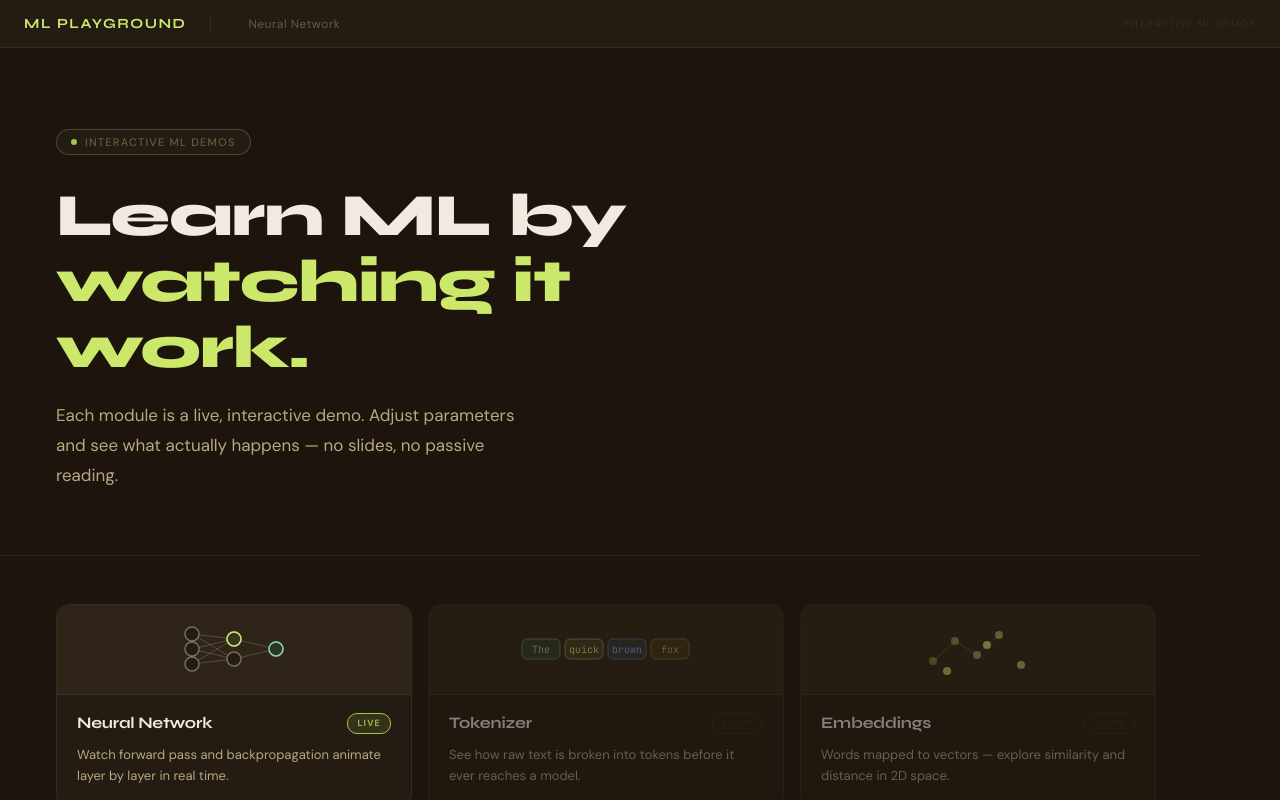
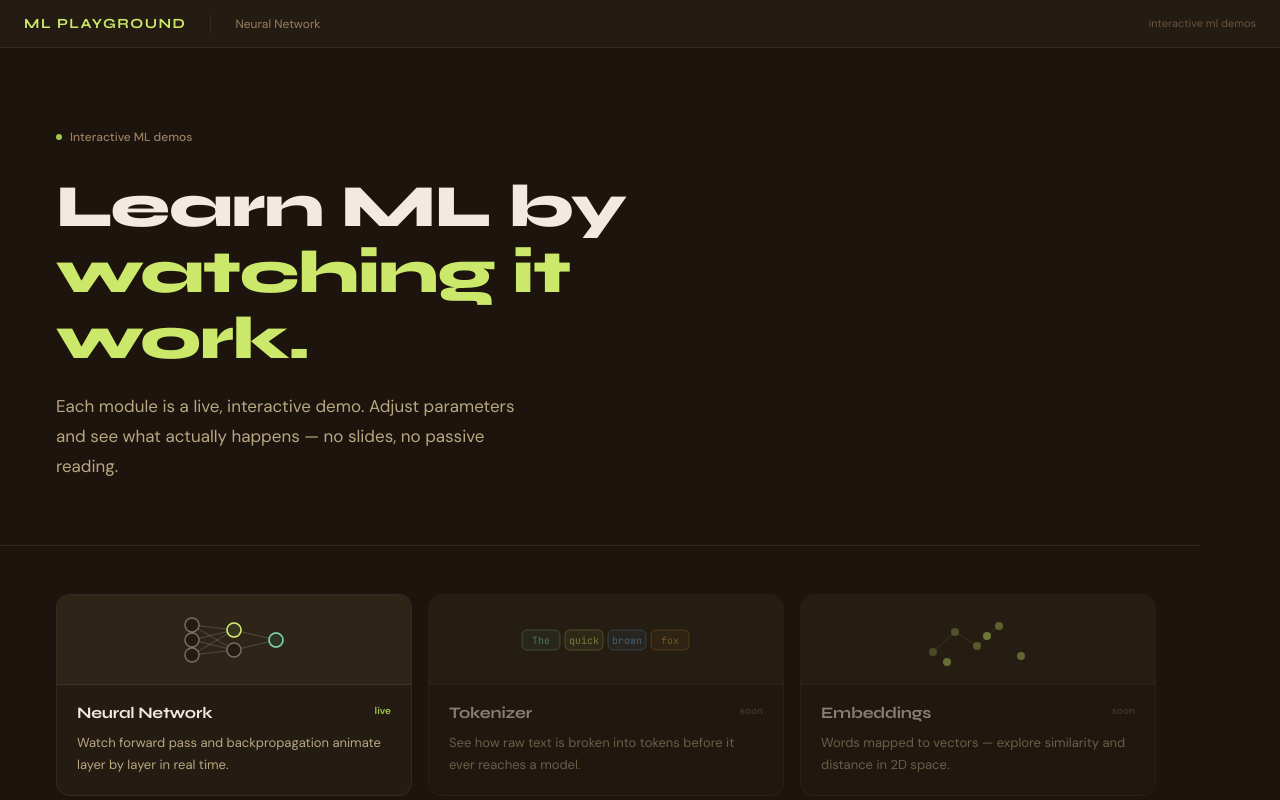
Before and after one commit to Biruk-gebru/nn-sim, a React (Vite) app: page / in a window 1280 px wide. Built offline with nearby package versions, Linux system fonts and the light colour scheme.

Commit message:
style(ui): remove ai telltale patterns — drop caps/letterSpacing, pill borders, js hover

```diff
--- a/src/components/Inspector/ComputationTree.tsx
+++ b/src/components/Inspector/ComputationTree.tsx
@@ -38,8 +38,8 @@ export function ComputationTree({ trace, act }: Props) {
 
   return (
     <div style={{ display: 'flex', flexDirection: 'column', gap: 0 }}>
-      <div style={{ fontSize: 10, color: 'var(--text-dim)', letterSpacing: 1, marginBottom: 10 }}>
-        COMPUTATION BREAKDOWN
+      <div style={{ fontSize: 11, color: 'var(--text-dim)', marginBottom: 10 }}>
+        computation breakdown
       </div>
 
       <div style={{ display: 'flex', flexDirection: 'column', gap: 8 }}>
--- a/src/components/Inspector/NeuronDetail.tsx
+++ b/src/components/Inspector/NeuronDetail.tsx
@@ -17,19 +17,15 @@ export function NeuronDetail() {
   return (
     <div style={{ display: 'flex', flexDirection: 'column', gap: 18 }}>
       <div style={{ display: 'flex', alignItems: 'center', gap: 10, flexWrap: 'wrap' }}>
-        <div style={{
-          background: 'var(--accent-dim)',
-          border: '1px solid var(--accent)',
-          borderRadius: 5,
-          padding: '3px 10px',
-          fontSize: 11,
-          color: 'var(--accent)',
-          letterSpacing: 0.5,
+        <span style={{
+          fontSize: 12, color: 'var(--accent)',
+          fontWeight: 700, letterSpacing: 0.5,
+          fontFamily: 'var(--font-mono)',
         }}>
           {act?.name ?? 'Linear'}
-        </div>
+        </span>
         <span style={{ fontSize: 11, color: 'var(--text-dim)' }}>
-          {isOutput ? 'Output' : 'Hidden'} L{layer}·N{neuron + 1}
+          {isOutput ? 'Output' : 'Hidden'} · L{layer} N{neuron + 1}
         </span>
       </div>
 
@@ -50,8 +46,8 @@ export function NeuronDetail() {
       <div style={{ height: 1, background: 'var(--border)' }} />
 
       <div>
-        <div style={{ fontSize: 10, color: 'var(--text-dim)', marginBottom: 8, letterSpacing: 1 }}>
-          OUTPUT ACTIVATION · EPOCH HISTORY
+        <div style={{ fontSize: 11, color: 'var(--text-dim)', marginBottom: 8 }}>
+          activation history
         </div>
         <ValueSparkline values={activationHistory} />
         <div style={{ display: 'flex', justifyContent: 'space-between', marginTop: 4 }}>
--- a/src/components/Layout/Nav.tsx
+++ b/src/components/Layout/Nav.tsx
@@ -37,23 +37,19 @@ export function Nav() {
 
       <div style={{ width: 1, height: 20, background: 'var(--border-mid)', opacity: 0.4 }} />
 
-      <div style={{ display: 'flex', gap: 4 }}>
+      <div style={{ display: 'flex', gap: 8 }}>
         {MODULES.map(({ path, label }) => {
           const active = location.pathname === path;
           return (
             <Link
               key={path}
               to={path}
+              className="nav-link"
               style={{
                 color: active ? 'var(--accent)' : 'var(--text-dim)',
                 textDecoration: 'none',
                 fontSize: 12,
-                padding: '4px 12px',
-                borderRadius: 5,
-                background: active ? 'var(--accent-dim)' : 'transparent',
-                border: `1px solid ${active ? 'var(--accent)' : 'transparent'}`,
-                transition: 'all 0.15s',
-                letterSpacing: 0.5,
+                fontWeight: active ? 600 : 400,
               }}
             >
               {label}
@@ -62,8 +58,8 @@ export function Nav() {
         })}
       </div>
 
-      <div style={{ marginLeft: 'auto', fontSize: 10, color: 'var(--text-faint)', letterSpacing: 1 }}>
-        INTERACTIVE ML DEMOS
+      <div style={{ marginLeft: 'auto', fontSize: 11, color: 'var(--text-faint)' }}>
+        interactive ml demos
       </div>
     </nav>
   );
--- a/src/components/LossChart/LossChart.tsx
+++ b/src/components/LossChart/LossChart.tsx
@@ -33,7 +33,7 @@ export function LossChart() {
   return (
     <div style={{ padding: '6px 0' }}>
       <div style={{ display: 'flex', justifyContent: 'space-between', alignItems: 'center', marginBottom: 6 }}>
-        <span style={{ fontSize: 10, color: 'var(--text-dim)', letterSpacing: 1 }}>LOSS</span>
+        <span style={{ fontSize: 11, color: 'var(--text-dim)' }}>loss</span>
         <span style={{ fontSize: 12, color: 'var(--orange)', fontFamily: 'var(--font-mono)' }}>
           {currentLoss.toFixed(5)}
         </span>
--- a/src/components/NetworkGraph/NetworkGraph.tsx
+++ b/src/components/NetworkGraph/NetworkGraph.tsx
@@ -256,16 +256,7 @@ function CanvasBtn({ onClick, children, title }: { onClick: () => void; children
     <button
       onClick={onClick}
       title={title}
-      onMouseEnter={(e) => {
-        const el = e.currentTarget as HTMLElement;
-        el.style.color = 'var(--accent)';
-        el.style.borderColor = 'var(--accent)';
-      }}
-      onMouseLeave={(e) => {
-        const el = e.currentTarget as HTMLElement;
-        el.style.color = 'var(--text-dim)';
-        el.style.borderColor = 'var(--border-mid)';
-      }}
+      className="canvas-btn"
       style={{
         background: 'var(--surface)',
         border: '1px solid var(--border-mid)',
--- a/src/components/PredictionTable/PredictionTable.tsx
+++ b/src/components/PredictionTable/PredictionTable.tsx
@@ -17,10 +17,10 @@ export function PredictionTable() {
   return (
     <div>
       <div style={{
-        fontSize: 10, color: 'var(--text-dim)', marginBottom: 8, letterSpacing: 1,
+        fontSize: 11, color: 'var(--text-dim)', marginBottom: 8,
         display: 'flex', justifyContent: 'space-between', alignItems: 'center',
       }}>
-        <span>PREDICTIONS</span>
+        <span style={{ fontSize: 11 }}>predictions</span>
         {allCorrect && <span style={{ color: 'var(--green)' }}>ALL ✓</span>}
       </div>
       <table style={{ width: '100%', borderCollapse: 'collapse', fontSize: 12 }}>
--- a/src/index.css
+++ b/src/index.css
@@ -17,8 +17,8 @@
   /* Text — warm cream scale */
   --text:         #f2e9e1;
   --text-mid:     #b8a882;
-  --text-dim:     #6a5840;
-  --text-faint:   #3a2a1a;
+  --text-dim:     #9a7e60;
+  --text-faint:   #6a5440;
 
   /* Accent — lime (palette hero) */
   --accent:       #cbe86b;
@@ -61,3 +61,17 @@ body {
 ::-webkit-scrollbar { width: 6px; }
 ::-webkit-scrollbar-track { background: var(--bg); }
 ::-webkit-scrollbar-thumb { background: var(--border-mid); border-radius: 3px; }
+
+/* CSS hover — replaces JS onMouseEnter/onMouseLeave handlers */
+.module-card {
+  transition: border-color 0.2s, box-shadow 0.18s, transform 0.18s;
+}
+.module-card:hover {
+  border-color: var(--accent);
+  box-shadow: 0 6px 24px rgba(203, 232, 107, 0.07);
+  transform: translateY(-2px);
+}
+.ctrl-btn:hover:not(:disabled) { background: var(--accent-dim) !important; }
+.canvas-btn:hover { color: var(--accent) !important; border-color: var(--accent) !important; }
+.nav-link:hover { color: var(--accent) !important; }
+.inspector-close:hover { color: var(--text) !important; }
--- a/src/pages/Landing.tsx
+++ b/src/pages/Landing.tsx
@@ -66,19 +66,10 @@ export function Landing() {
         borderBottom: '1px solid var(--border)',
         maxWidth: 1200,
       }}>
-        <div style={{
-          display: 'inline-flex',
-          alignItems: 'center',
-          gap: 8,
-          background: 'var(--surface)',
-          border: '1px solid var(--border-mid)',
-          borderRadius: 20,
-          padding: '4px 14px',
-          marginBottom: 28,
-        }}>
-          <div style={{ width: 6, height: 6, borderRadius: '50%', background: 'var(--green)' }} />
-          <span style={{ fontSize: 11, color: 'var(--text-dim)', letterSpacing: 1.2, fontWeight: 500 }}>
-            INTERACTIVE ML DEMOS
+        <div style={{ display: 'flex', alignItems: 'center', gap: 8, marginBottom: 28 }}>
+          <div style={{ width: 6, height: 6, borderRadius: '50%', background: 'var(--green)', flexShrink: 0 }} />
+          <span style={{ fontSize: 12, color: 'var(--text-dim)', fontWeight: 500 }}>
+            Interactive ML demos
           </span>
         </div>
 
@@ -131,27 +122,14 @@ function ModuleCard({ mod }: { mod: Module }) {
 
   const inner = (
     <div
+      className={live ? 'module-card' : undefined}
       style={{
         background: 'var(--surface)',
-        border: `1px solid var(--border)`,
         borderRadius: 14,
         overflow: 'hidden',
         cursor: live ? 'pointer' : 'default',
         opacity: live ? 1 : 0.5,
-        transition: 'border-color 0.2s, box-shadow 0.2s, transform 0.15s',
-      }}
-      onMouseEnter={(e) => {
-        if (!live) return;
-        const el = e.currentTarget as HTMLElement;
-        el.style.borderColor = 'var(--accent)';
-        el.style.boxShadow = '0 8px 32px rgba(205,179,128,0.08)';
-        el.style.transform = 'translateY(-2px)';
-      }}
-      onMouseLeave={(e) => {
-        const el = e.currentTarget as HTMLElement;
-        el.style.borderColor = 'var(--border)';
-        el.style.boxShadow = 'none';
-        el.style.transform = 'translateY(0)';
+        border: '1px solid var(--border)',
       }}
     >
       {/* Icon strip */}
@@ -181,16 +159,11 @@ function ModuleCard({ mod }: { mod: Module }) {
           </span>
           <span style={{
             flexShrink: 0,
-            fontSize: 9,
+            fontSize: 10,
             fontWeight: 600,
-            letterSpacing: 1.2,
-            padding: '3px 9px',
-            borderRadius: 10,
-            background: live ? 'var(--green-dim)' : 'transparent',
             color: live ? 'var(--green)' : 'var(--text-faint)',
-            border: `1px solid ${live ? 'var(--green)' : 'var(--border)'}`,
           }}>
-            {live ? 'LIVE' : 'SOON'}
+            {live ? 'live' : 'soon'}
           </span>
         </div>
         <p style={{
```
Also changed, not shown: src/components/Controls/Controls.tsx (+5 -11 lines), src/pages/NNPage.tsx (+9 -19 lines).
